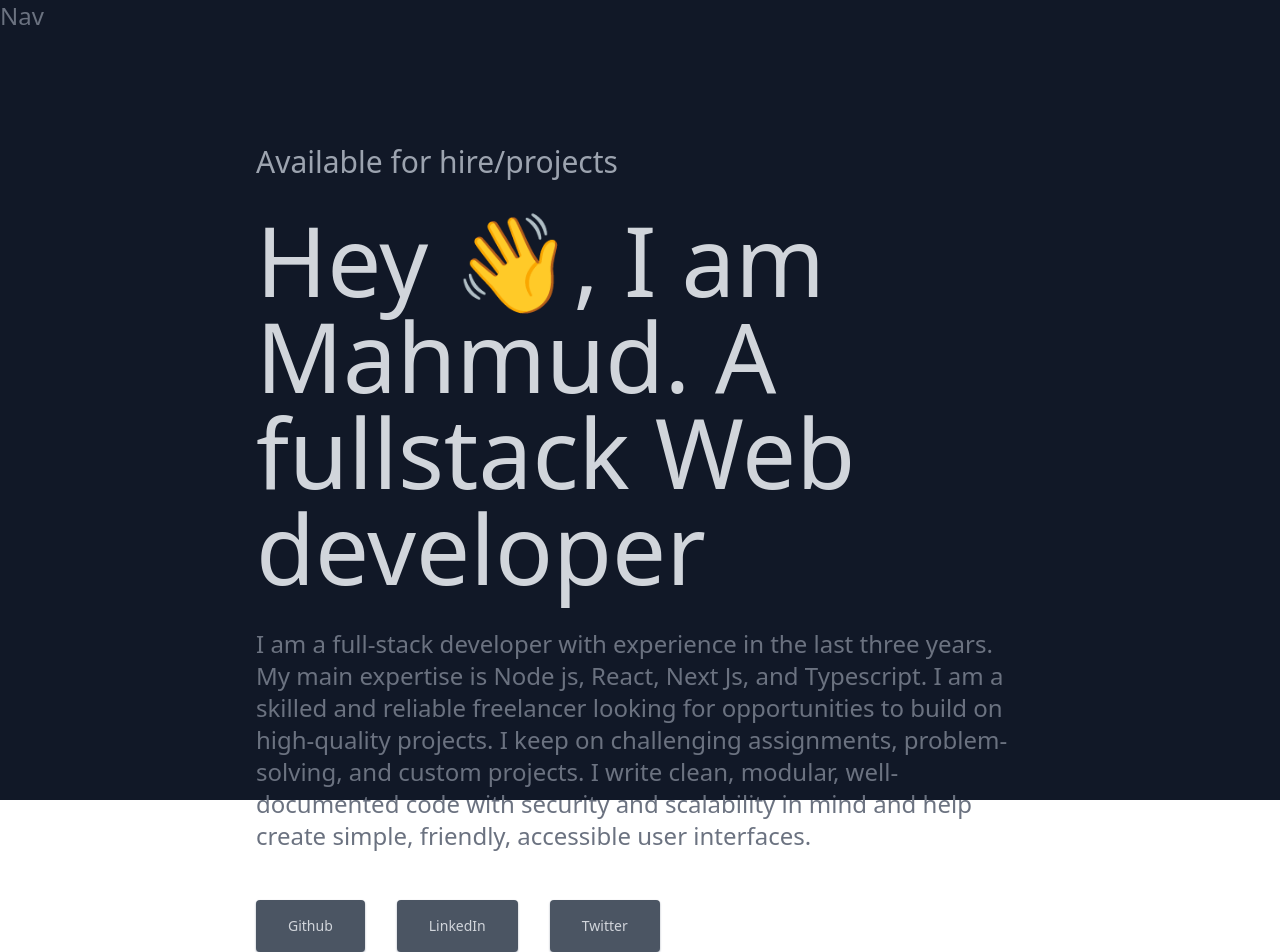
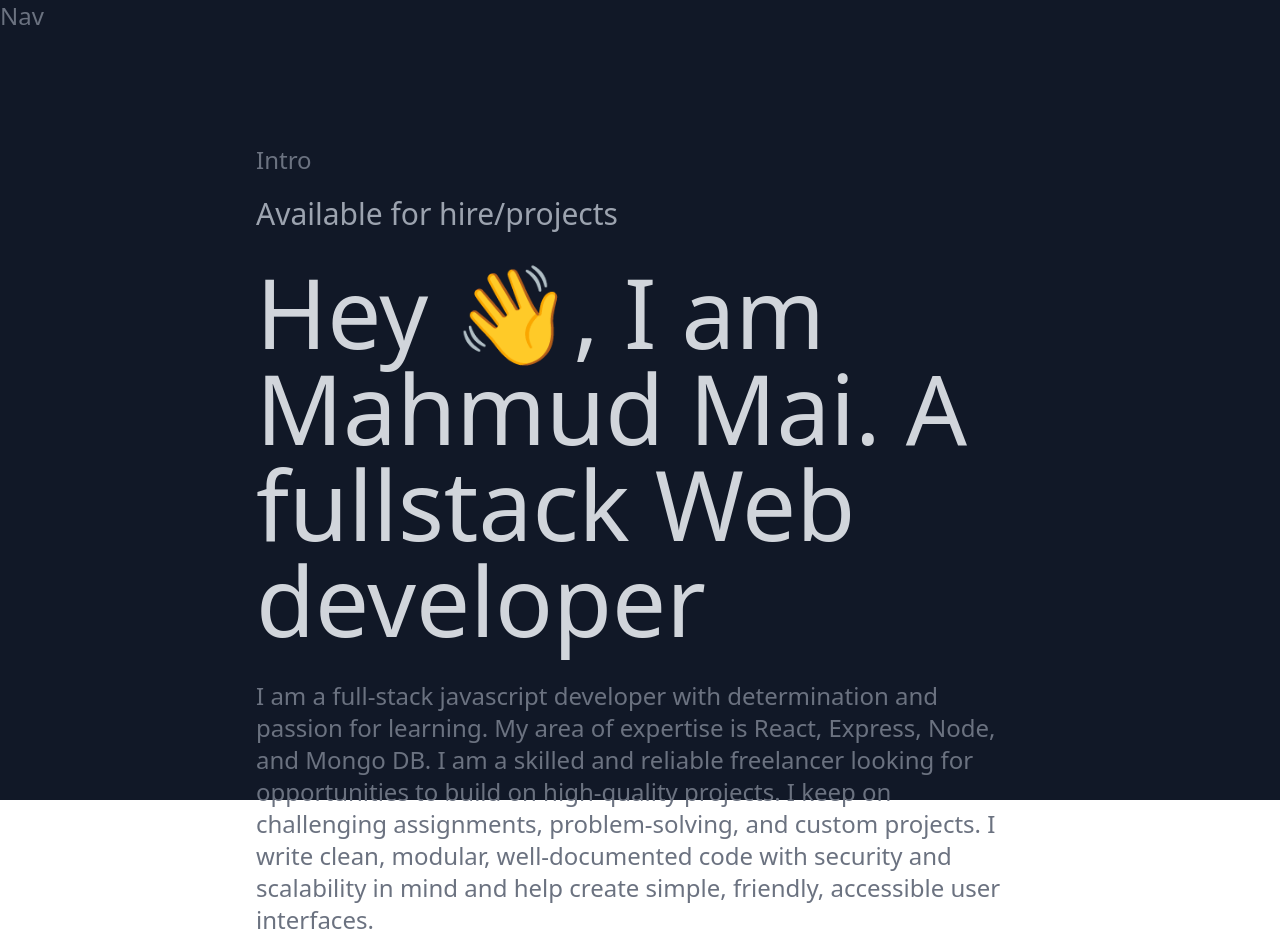
Before and after one commit to Mahmud-Mai/Mahmud-Mai, a React (Vite) app in the folder client/: page / in a window 1280 px wide. Shown: the top 952 px of the page. Built offline with nearby package versions, Linux system fonts and the light colour scheme.

Commit message:
hero section

```diff
--- a/client/src/container/Hero.jsx
+++ b/client/src/container/Hero.jsx
@@ -1,16 +1,22 @@
 const Hero = () => {
   return (
     <div className="my-28">
+      <p className="breadcrumbs">
+        <span className="breadcrumbs-text">Intro</span>
+      </p>
+
       <p className="my-5 text-gray-400 text-xl lg:text-3xl">
         Available for hire/projects
       </p>
       {/* Some animation will be nice here*/}
-      <h1 className="my-8">Hey 👋, I am Mahmud. A fullstack Web developer</h1>
+      <h1 className="my-8">
+        Hey 👋, I am Mahmud Mai. A fullstack Web developer
+      </h1>
       <p className="my-5">
-        I am a full-stack developer with experience in the last three years. My
-        main expertise is Node js, React, Next Js, and Typescript. I am a
-        skilled and reliable freelancer looking for opportunities to build on
-        high-quality projects. I keep on challenging assignments,
+        I am a full-stack javascript developer with determination and passion
+        for learning. My area of expertise is React, Express, Node, and Mongo
+        DB. I am a skilled and reliable freelancer looking for opportunities to
+        build on high-quality projects. I keep on challenging assignments,
         problem-solving, and custom projects. I write clean, modular,
         well-documented code with security and scalability in mind and help
         create simple, friendly, accessible user interfaces.
```
